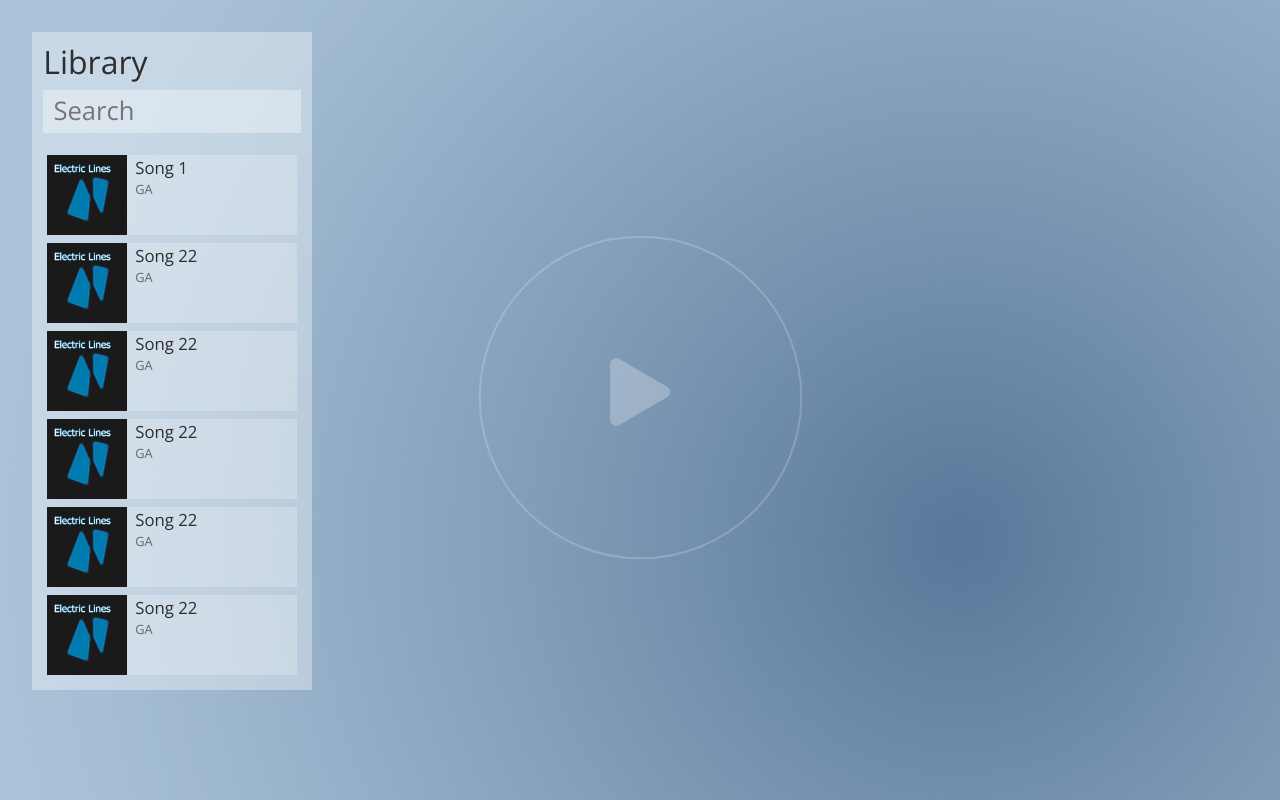
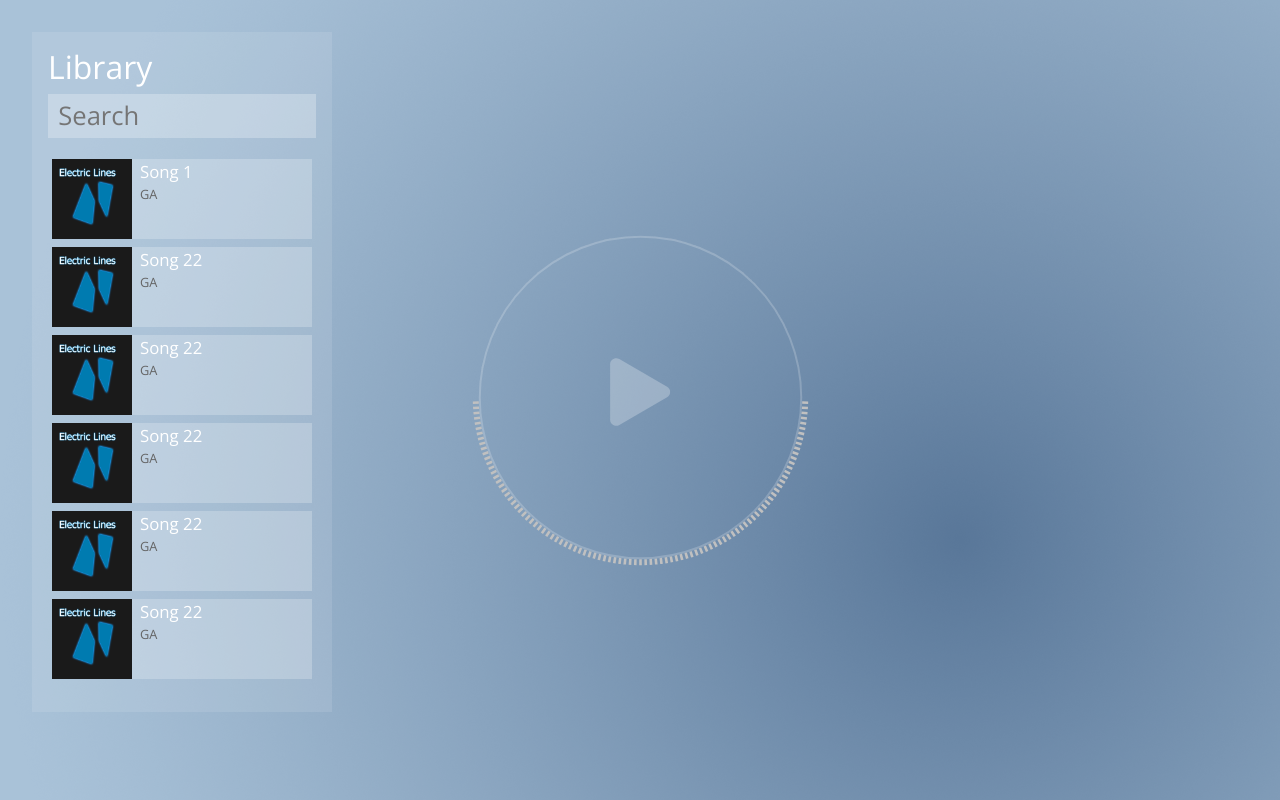
Before and after one commit to RegAse/music-player-visualizer, a React (Create React App) app: page / in a window 1280 px wide. Built offline with nearby package versions, Linux system fonts and the light colour scheme.

Commit message:
Cleaned up some code, made the ui cleaner and closer to the target design

```diff
--- a/src/App.css
+++ b/src/App.css
@@ -74,14 +74,16 @@ body {
 
 /* Sidebar Styles */
 .sidebar-left {
-  min-height: 80vh;
-  width: 280px;
-  background-color: rgba(255, 255, 255, 0.356);
+  min-height: 85vh;
+  width: 300px;
+  background-color: rgba(255, 255, 255, 0.1);
+  /* background-color: rgba(255, 255, 255, 0.356); */
   position: absolute;
   left: 2em;
   top: 2em;
-  padding: 0.7em;
-  color: rgb(46, 46, 46);
+  padding: 1em;
+  /* color: rgb(46, 46, 46); */
+  color: white;
 
   /* box-shadow: rgba(255, 255, 255, 0.59) 0 0 20px; */
 }
@@ -89,16 +91,20 @@ body {
   width: 100%;
   font-size: 1.6em;
   /* height: 2.5em; */
-  background-color: rgba(255, 255, 255, 0.342);
+  background-color: rgba(255, 255, 255, 0.26);
   border-style: none;
-  color: rgb(46, 46, 46);
+  color: rgb(255, 255, 255);
   padding: 0.1em 0.4em;
   /* border: 2px solid rgb(255, 255, 255); */
+}
+.library-search:focus {
+  outline: none;
+  box-shadow: 0px 0px 4px white;
 }
 .library-list {
   margin-top: 0.6em;
   max-height: 70vh;
-  overflow-y: scroll;
+  overflow-y: auto;
   scrollbar-width: thin;
   padding: 0.25em;
 }
--- a/src/components/Visualizer.js
+++ b/src/components/Visualizer.js
@@ -1,7 +1,5 @@
 
 export function Visualizer() {
-
-    // var file = document.getElementById("thefile");
 
     let canvas = document.getElementById("main-visuals");
     canvas.width = document.getElementById("canvas-container").clientWidth;
@@ -88,12 +86,13 @@ export function Visualizer() {
         ctx.shadowBlur = 0;
 
         let wraparound = 100;
-
+        console.log("Ran now: " + n);
         for (var i = 0; i < n - wraparound; ++i) {
             let boxHeight = data[i * 1] * 0.8;
-            if (boxHeight == undefined || boxHeight < 10) {
+            if (boxHeight == undefined || i > bufferSize || boxHeight < 10) {
                 boxHeight = 10;
             }
+
 
             ctx.beginPath();
             ctx.arc(0, 0, r0, -phi, phi);
```
